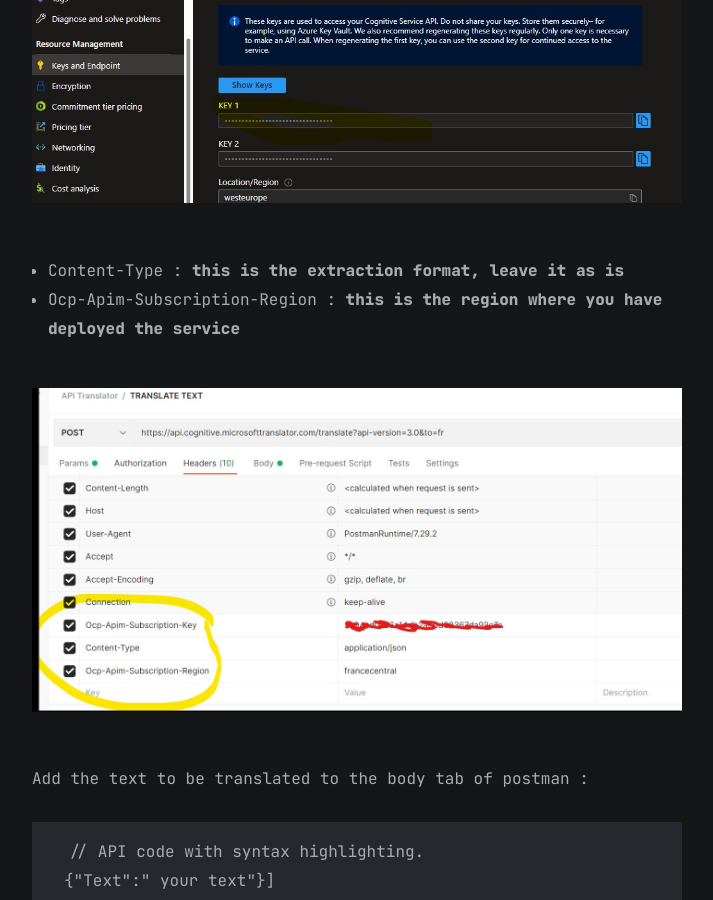
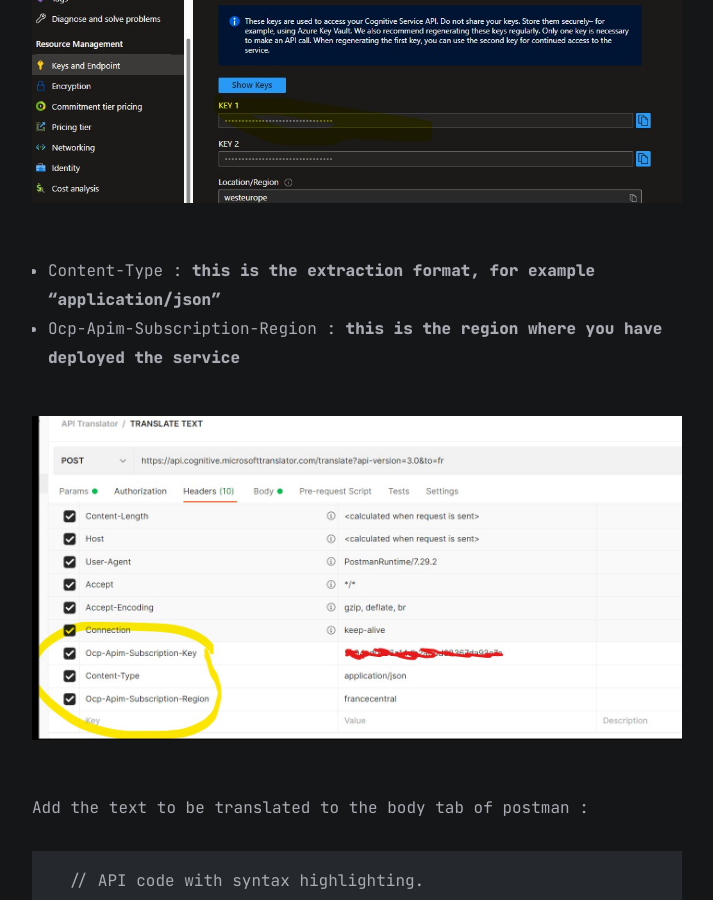
Before and after one commit to marc-hadjeje/marc-hadjeje.github.io, a Jekyll site: the page built from all_collections/_posts/2022-11-24-Azure Cognitive Services.md, in a window 1280 px wide and 900 px high, scrolled down 2338 px. Shown: the whole window, without its empty margins (283-996 px from the left). Built offline with Jekyll 4.4.1, drawn with Linux system fonts in a browser that asks for light colours.

Commit message:
sds
sdsd

```diff
--- a/all_collections/_posts/2022-11-24-Azure Cognitive Services.md
+++ b/all_collections/_posts/2022-11-24-Azure Cognitive Services.md
@@ -29,7 +29,7 @@ Replace the **xx** from the URL by the [language code](https://learn.microsoft.c
 
 ![Param cognitive](https://github.com/marc-hadjeje/marc-hadjeje.github.io/blob/main/assets/images/key_translator.jpg?raw=true)
 
--	Content-Type : **this is the extraction format, leave it as is**
+-	Content-Type : **this is the extraction format, for example "application/json"**
 -	Ocp-Apim-Subscription-Region : **this is the region where you have deployed the service**
 
 ![Param cognitive](https://github.com/marc-hadjeje/marc-hadjeje.github.io/blob/main/assets/images/param_cognitive.jpg?raw=true)
```
Also changed, not shown: other parts of all_collections/_posts/2022-11-24-Azure Cognitive Services.md (+4 -0 lines).
